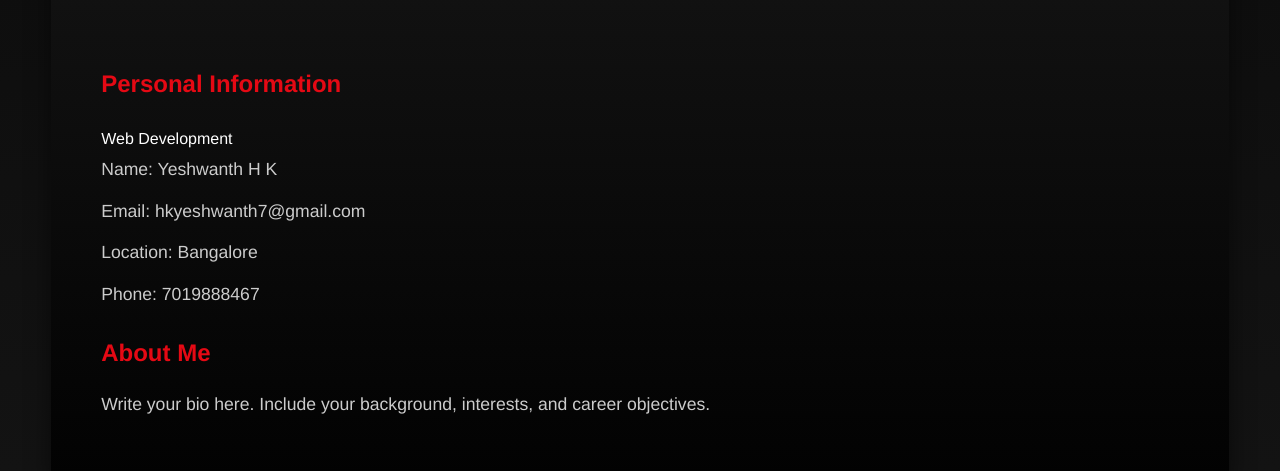
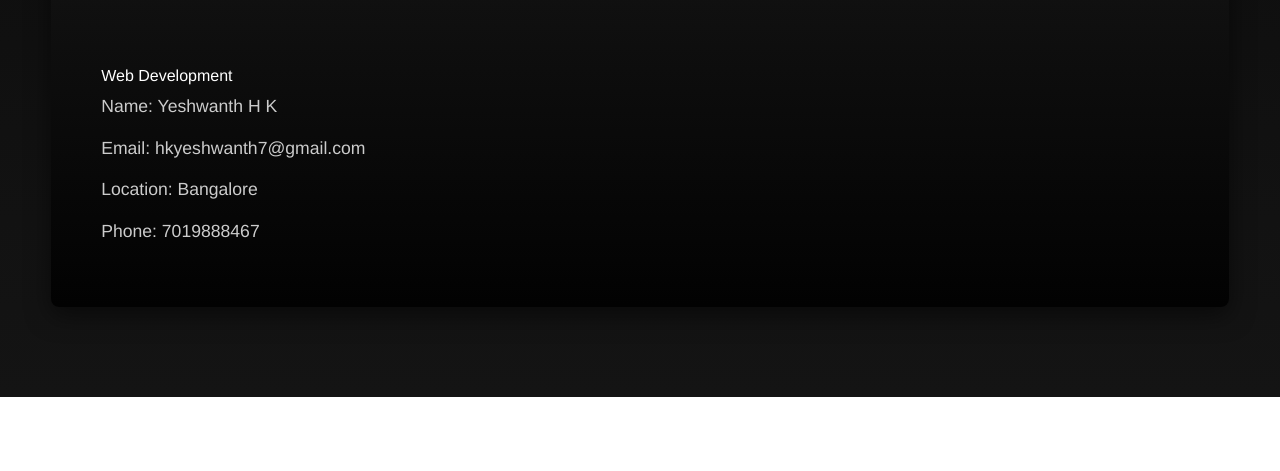
Before and after one commit to Eternal-012/webtech, a plain HTML site: page yeshwanth.html in a window 1280 px wide. Shown: the part 1374-1845 px from the top of the page. After the commit the page ends 1771 px from the top, so only its background shows below. Drawn offline with Linux system fonts and the light colour scheme.

Commit message:
Update yeshwanth.html

```diff
--- a/yeshwanth.html
+++ b/yeshwanth.html
@@ -175,15 +175,11 @@
         <section class="section" id="bio">
             <h2>Bio Data</h2>
             <div class="bio-content">
-                <h3>Personal Information</h3>
                 <h3></h3><spanclass="category-tag">Web Development</span>
                 <p>Name: Yeshwanth H K</p>
                 <p>Email: hkyeshwanth7@gmail.com</p>
                 <p>Location: Bangalore</p>
                 <p>Phone: 7019888467</p>
-
-                <h3 style="margin-top: 20px;">About Me</h3>
-                <p>Write your bio here. Include your background, interests, and career objectives.</p>
                 </div>
             </div>
         </section>
```
